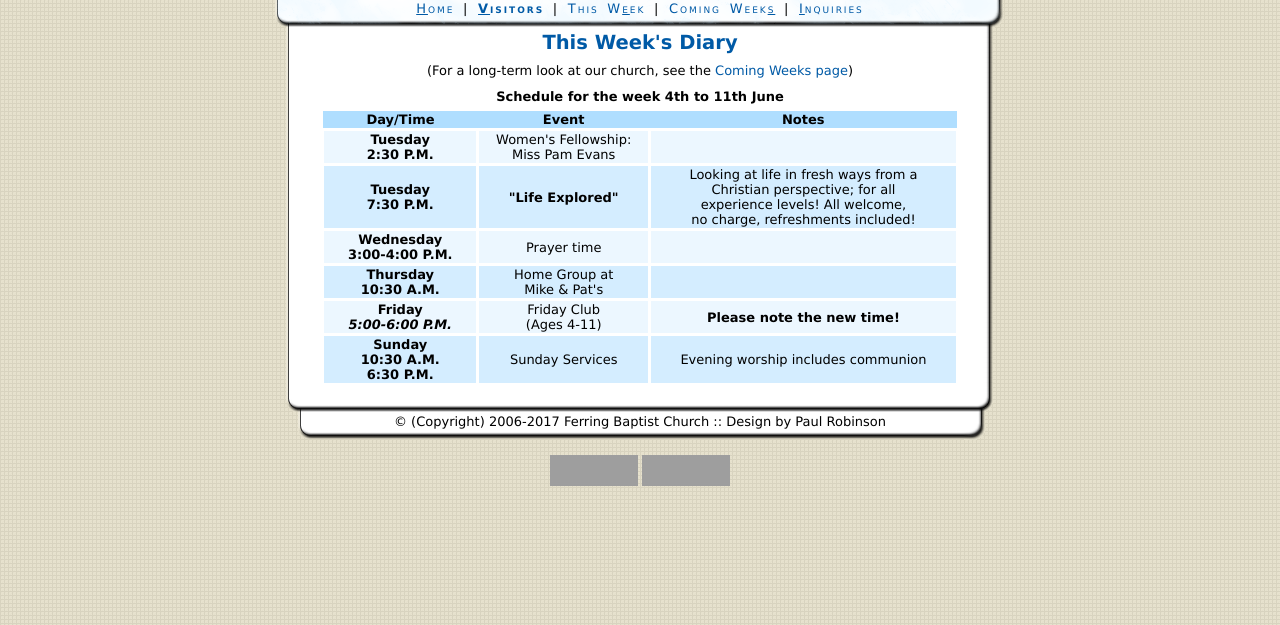
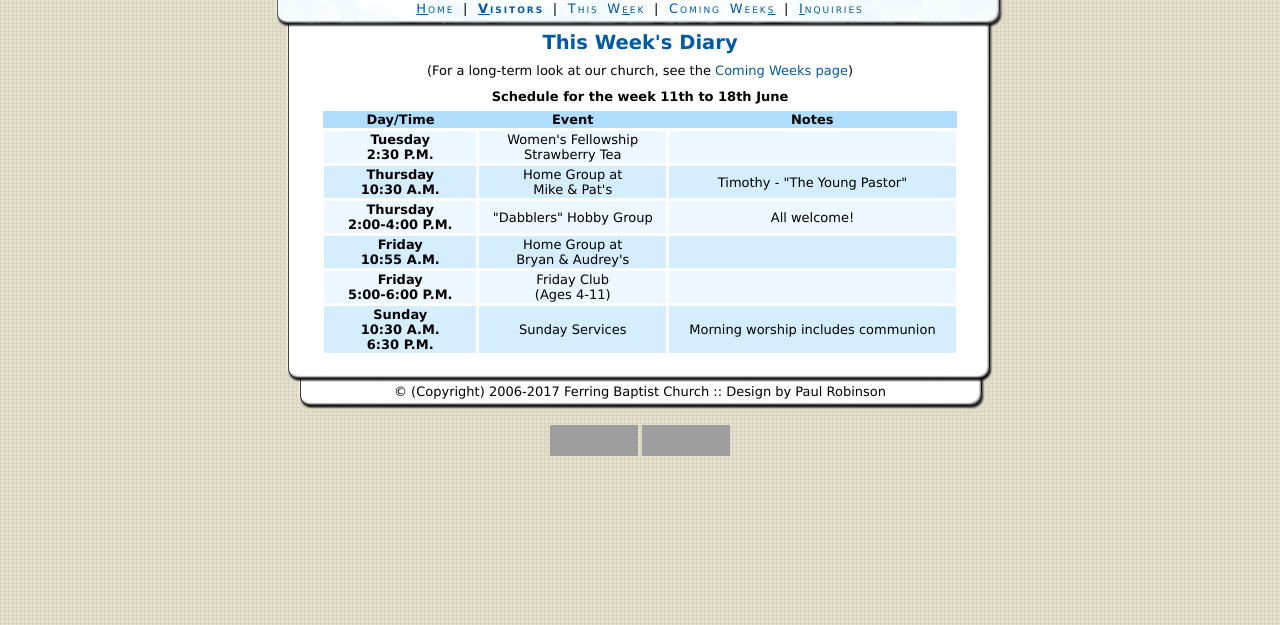
Before and after one commit to paulrr88/church, a PHP site: page /church/diary.php in a window 1280 px wide. Shown: the part 133-758 px from the top of the page. Run offline with PHP 8.4, Linux system fonts and the light colour scheme; grey boxes are pictures that could not be loaded.

Commit message:
Weekly update

```diff
--- a/diary.php
+++ b/diary.php
@@ -6,7 +6,7 @@
 
 				<p class="centre">(For a long-term look at our church, see the <a href="upcoming.php">Coming Weeks page</a>)</p>
 
-				<p class="centre"><strong>Schedule for the week 4th to 11th June</strong></p>
+				<p class="centre"><strong>Schedule for the week 11th to 18th June</strong></p>
 
 				<table class="styled" summary="Schedule for events in the coming week(s)">
 					<thead>
@@ -19,36 +19,33 @@
 					<tbody>
 						<tr class="odd">
 							<th scope="row">Tuesday<br />2:30 P.M.</th>
-							<td>Women's Fellowship:<br />Miss Pam Evans</td>
+							<td>Women's Fellowship<br />Strawberry Tea</td>
 							<td></td>
 						</tr>
-						<tr><!--temporary-->
-							<th scope="row">Tuesday<br />7:30 P.M.</th>
-							<td><strong>"Life Explored"</strong></td>
-							<td>Looking at life in fresh ways from a<br />
-                                Christian perspective; for all<br />
-                                experience levels! All welcome,<br />
-                                no charge, refreshments included!</td>
+                        <tr>
+							<th scope="row">Thursday<br /> 10:30 A.M.</th>
+							<td>Home Group at<br />Mike &amp; Pat's</td>
+							<td>Timothy - "The Young Pastor"</td>
 						</tr>
 						<tr class="odd">
-							<th scope="row">Wednesday<br />3:00-4:00 P.M.</th>
-							<td>Prayer time</td>
-							<td></td>
+							<th scope="row">Thursday<br />2:00-4:00 P.M.</th>
+							<td>"Dabblers" Hobby Group</td>
+							<td>All welcome!</td>
 						</tr>
 						<tr>
-							<th scope="row">Thursday<br /> 10:30 A.M.</th>
-							<td>Home Group at<br />Mike &amp; Pat's</td>
+							<th scope="row">Friday<br />10:55 A.M.</th>
+							<td>Home Group at<br />Bryan &amp; Audrey's</td>
 							<td></td>
 						</tr>
 						<tr class="odd">
-							<th scope="row">Friday<br /><em>5:00-6:00 P.M.</em></th>
+							<th scope="row">Friday<br />5:00-6:00 P.M.</th>
 							<td>Friday Club<br />(Ages 4-11)</td>
-							<td><strong>Please note the new time!</strong></td>
+							<td></td>
 						</tr>
 						<tr>
 							<th scope="row">Sunday<br />10:30 A.M.<br />6:30 P.M.</th>
 							<td>Sunday Services</td>
-							<td>Evening worship includes communion</td>
+							<td>Morning worship includes communion</td>
 						</tr>
 					</tbody>
 				</table>
```
Also changed, not shown: images/newssheetfront.jpg, 2 other files.
